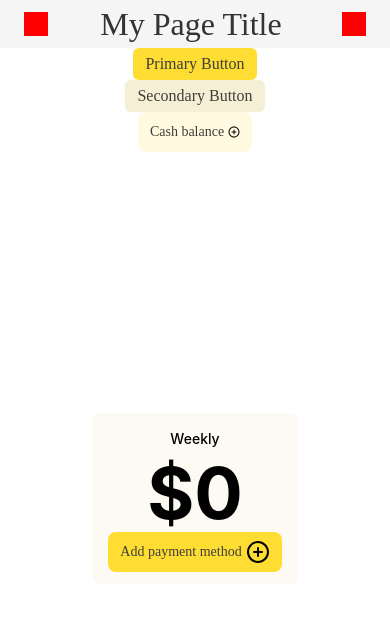
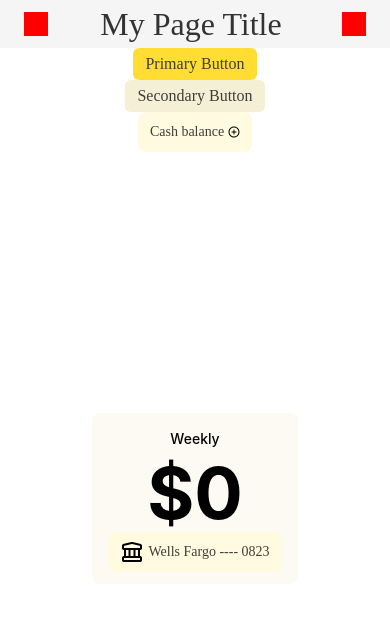
Before and after one commit to yeroar/block-pilot, a React Native app: screen / in a window 390 px wide. Shown: the top 622 px of the page. Built offline with nearby package versions, Linux system fonts and the light colour scheme.

Commit message:
CurrencyInput structure simplified  isolating top & bottomContext logic

```diff
--- a/App.js
+++ b/App.js
@@ -48,7 +48,7 @@ export default function App() {
           <CurrencyInput
             topContextVariant="Weekly"
             amount="$0"
-            bottomContextVariant="addPayment"
+            bottomContextVariant="payment"
           />
         </View>
       </View>
--- /dev/null
+++ b/cc-components/CurrencyInput/BottomContext.tsx
@@ -0,0 +1,52 @@
+import React from "react";
+import { View, StyleSheet } from "react-native";
+import ActionTile from "../ActionTile/ActionTile";
+import FWButton from "../Button/FWButton";
+import { PlusCircleIcon } from "../../assets/BlueSkyIcons/PlusCircleIcon";
+import { BankIcon } from "../../assets/BlueSkyIcons/BankIcon";
+
+interface BottomContextProps {
+  state?: "maxButton" | "empty" | "payment" | "addPayment";
+}
+
+const BottomContext: React.FC<BottomContextProps> = ({ state = "maxButton" }) => {
+  if (!state || state === "empty") return null;
+
+  return (
+    <View style={styles.bottomContext}>
+      {state === "maxButton" && (
+        <FWButton
+          label="$100"
+          onPress={() => console.log("Max button pressed")}
+        />
+      )}
+      {state === "payment" && (
+        <ActionTile
+          selected={false}
+          leadingSlot={<BankIcon />}
+          label="Wells Fargo ---- 0823"
+          onPress={() => console.log("Payment method pressed")}
+        />
+      )}
+      {state === "addPayment" && (
+        <ActionTile
+          selected={true}
+          label="Add payment method"
+          trailingSlot={<PlusCircleIcon />}
+          onPress={() => console.log("Add payment method pressed")}
+        />
+      )}
+    </View>
+  );
+};
+
+const styles = StyleSheet.create({
+  bottomContext: {
+    height: 32,
+    justifyContent: "center",
+    alignItems: "center",
+    width: "100%",
+  },
+});
+
+export default BottomContext;
--- a/cc-components/CurrencyInput/CurrencyInput.tsx
+++ b/cc-components/CurrencyInput/CurrencyInput.tsx
@@ -1,49 +1,7 @@
 import React from "react";
 import { View, Text, StyleSheet } from "react-native";
-import ActionTile from "../ActionTile/ActionTile";
-import FWButton from "../Button/FWButton";
-import { PlusCircleIcon } from "../../assets/BlueSkyIcons/PlusCircleIcon";
-
-
-const TopContext: React.FC<{ content: string }> = ({ content }) => {
-  if (!content) return null;
-
-  return (
-    <View style={styles.topContext}>
-      <Text style={styles.topContextText}>{content}</Text>
-    </View>
-  );
-};
-
-const BottomContext: React.FC<{ state?: "maxButton" | "empty" | "payment" | "addPayment" }> = ({ state = "maxButton" }) => {
-  if (!state || state === "empty") return null;
-
-  return (
-    <View style={styles.bottomContext}>
-      {state === "maxButton" && (
-        <FWButton
-          label="$100"
-          onPress={() => console.log("Max button pressed")}
-        />
-      )}
-      {state === "payment" && (
-        <ActionTile
-        selected={false}
-          label="Payment Method"
-          onPress={() => console.log("Payment method pressed")}
-        />
-      )}
-      {state === "addPayment" && (
-        <ActionTile
-        selected={true}
-          label="Add payment method"
-          trailingSlot={<PlusCircleIcon />} // Use AddIcon from tokens
-          onPress={() => console.log("Add payment method pressed")}
-        />
-      )}
-    </View>
-  );
-};
+import TopContext from "./TopContext";
+import BottomContext from "./BottomContext";
 
 interface CurrencyInputProps {
   topContextVariant?: "Frequency" | "~฿" | "Empty";
@@ -73,28 +31,11 @@ const styles = StyleSheet.create({
     backgroundColor: "#fcfaf2",
     borderRadius: 8,
   },
-  topContext: {
-    height: 20,
-    justifyContent: "center",
-    alignItems: "center",
-    width: "100%",
-  },
-  topContextText: {
-    fontSize: 14,
-    fontWeight: "500",
-    textAlign: "center",
-  },
   amount: {
     fontSize: 72,
     fontWeight: "bold",
     textAlign: "center",
   },
-  bottomContext: {
-    height: 32,
-    justifyContent: "center",
-    alignItems: "center",
-    width: "100%",
-  },
 });
 
 export default CurrencyInput;
--- /dev/null
+++ b/cc-components/CurrencyInput/TopContext.tsx
@@ -0,0 +1,32 @@
+import React from "react";
+import { View, Text, StyleSheet } from "react-native";
+
+interface TopContextProps {
+  content: string;
+}
+
+const TopContext: React.FC<TopContextProps> = ({ content }) => {
+  if (!content) return null;
+
+  return (
+    <View style={styles.topContext}>
+      <Text style={styles.topContextText}>{content}</Text>
+    </View>
+  );
+};
+
+const styles = StyleSheet.create({
+  topContext: {
+    height: 20,
+    justifyContent: "center",
+    alignItems: "center",
+    width: "100%",
+  },
+  topContextText: {
+    fontSize: 14,
+    fontWeight: "500",
+    textAlign: "center",
+  },
+});
+
+export default TopContext;
```
